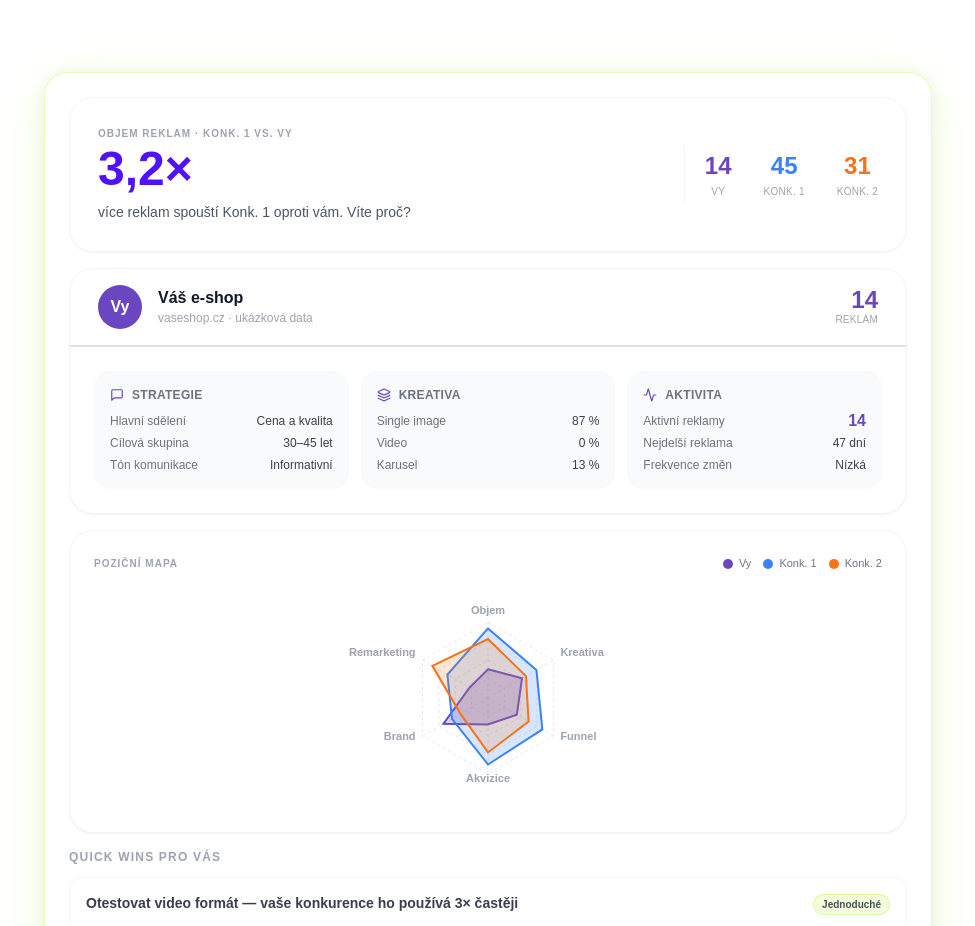
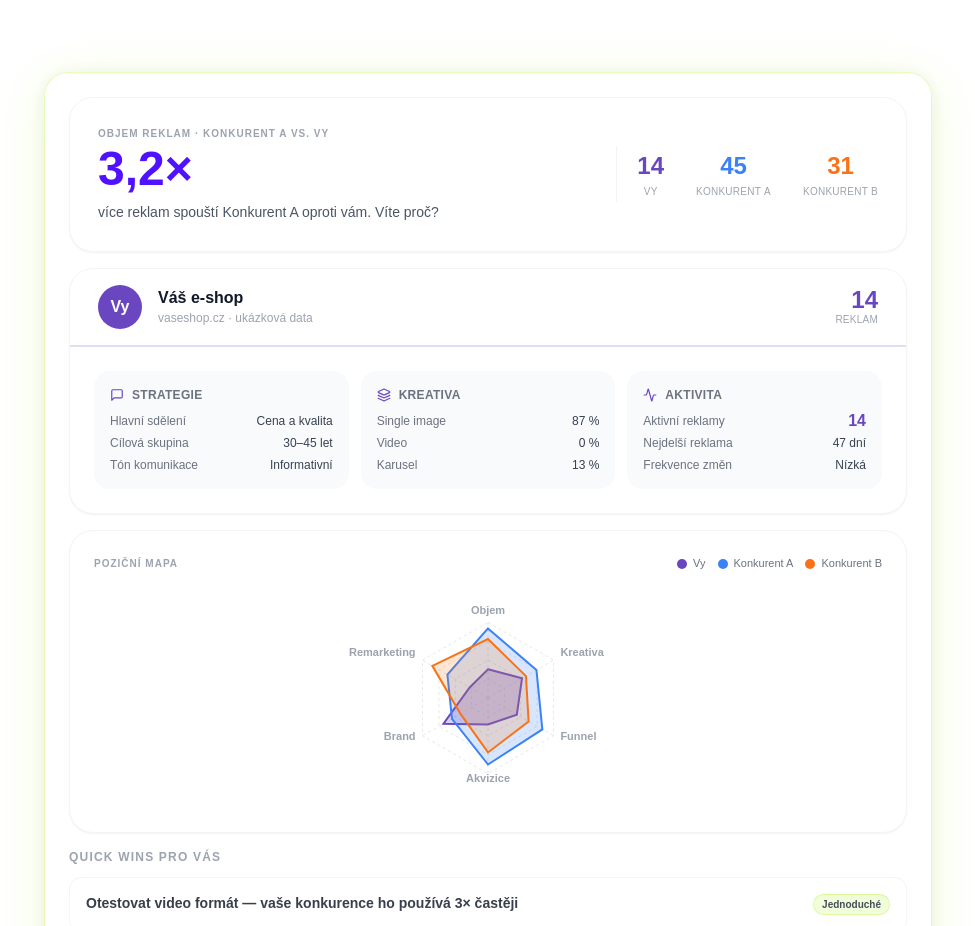
Before and after one commit to danielsojak-wq/lead-magnet, a React (Vite) app: page / in a window 1280 px wide. Shown: the part 2700-3626 px from the top of the page, without its empty margins (152-1127 px from the left). Built offline with nearby package versions, Linux system fonts and the light colour scheme; the HTML template or start-up script is replaced by a standard one.

Commit message:
fix(teaser): unify player labels to Konkurent A / Konkurent B
Co-Authored-By: Claude Opus 4.8 <noreply@anthropic.com>

```diff
--- a/src/components/landing/ResultPreviewTeaser.tsx
+++ b/src/components/landing/ResultPreviewTeaser.tsx
@@ -94,9 +94,9 @@ export function ResultPreviewTeaser() {
           {/* 1. Wow-number row */}
           <div className="rounded-3xl bg-white border border-gray-100 shadow-sm p-5 sm:p-7 flex flex-col sm:flex-row items-start sm:items-center gap-5">
             <div className="flex-1">
-              <p className="text-[10px] font-semibold uppercase tracking-widest text-gray-400 mb-1">Objem reklam · Konk. 1 vs. Vy</p>
+              <p className="text-[10px] font-semibold uppercase tracking-widest text-gray-400 mb-1">Objem reklam · Konkurent A vs. Vy</p>
               <p className="font-[family-name:var(--font-heading)] text-4xl sm:text-5xl font-bold text-[#4f11ff] leading-none mb-2">3,2×</p>
-              <p className="text-sm text-gray-600 leading-relaxed">více reklam spouští Konk. 1 oproti vám. Víte proč?</p>
+              <p className="text-sm text-gray-600 leading-relaxed">více reklam spouští Konkurent A oproti vám. Víte proč?</p>
             </div>
             <div className="hidden sm:block h-14 w-px bg-gray-100 shrink-0" />
             <div className="flex gap-6 sm:gap-8">
@@ -106,11 +106,11 @@ export function ResultPreviewTeaser() {
               </div>
               <div className="text-center">
                 <p className="font-[family-name:var(--font-heading)] text-2xl font-bold" style={{ color: K1_COLOR }}>45</p>
-                <p className="text-[10px] text-gray-400 uppercase tracking-wide mt-0.5">Konk.&nbsp;1</p>
+                <p className="text-[10px] text-gray-400 uppercase tracking-wide mt-0.5">Konkurent&nbsp;A</p>
               </div>
               <div className="text-center">
                 <p className="font-[family-name:var(--font-heading)] text-2xl font-bold" style={{ color: K2_COLOR }}>31</p>
-                <p className="text-[10px] text-gray-400 uppercase tracking-wide mt-0.5">Konk.&nbsp;2</p>
+                <p className="text-[10px] text-gray-400 uppercase tracking-wide mt-0.5">Konkurent&nbsp;B</p>
               </div>
             </div>
           </div>
@@ -173,7 +173,7 @@ export function ResultPreviewTeaser() {
             <div className="flex items-center gap-4 mb-4">
               <p className="text-[10px] font-semibold uppercase tracking-widest text-gray-400">Poziční mapa</p>
               <div className="flex items-center gap-3 ml-auto">
-                {[["Vy", VY_COLOR],["Konk. 1", K1_COLOR],["Konk. 2", K2_COLOR]].map(([label, color]) => (
+                {[["Vy", VY_COLOR],["Konkurent A", K1_COLOR],["Konkurent B", K2_COLOR]].map(([label, color]) => (
                   <div key={label} className="flex items-center gap-1.5">
                     <span className="w-2.5 h-2.5 rounded-full shrink-0" style={{ background: color }} />
                     <span className="text-[11px] text-gray-500">{label}</span>
@@ -191,7 +191,7 @@ export function ResultPreviewTeaser() {
                 />
                 <Tooltip
                   contentStyle={{ fontSize: 11, borderRadius: 8, border: "1px solid #e5e7eb" }}
-                  formatter={(v: number, name: string) => [`${v}`, name === "vy" ? "Vy" : name === "k1" ? "Konk. 1" : "Konk. 2"]}
+                  formatter={(v: number, name: string) => [`${v}`, name === "vy" ? "Vy" : name === "k1" ? "Konkurent A" : "Konkurent B"]}
                 />
                 <Radar name="vy" dataKey="vy" stroke={VY_COLOR} fill={VY_COLOR} fillOpacity={0.25} strokeWidth={2} />
                 <Radar name="k1" dataKey="k1" stroke={K1_COLOR} fill={K1_COLOR} fillOpacity={0.20} strokeWidth={2} />
```
